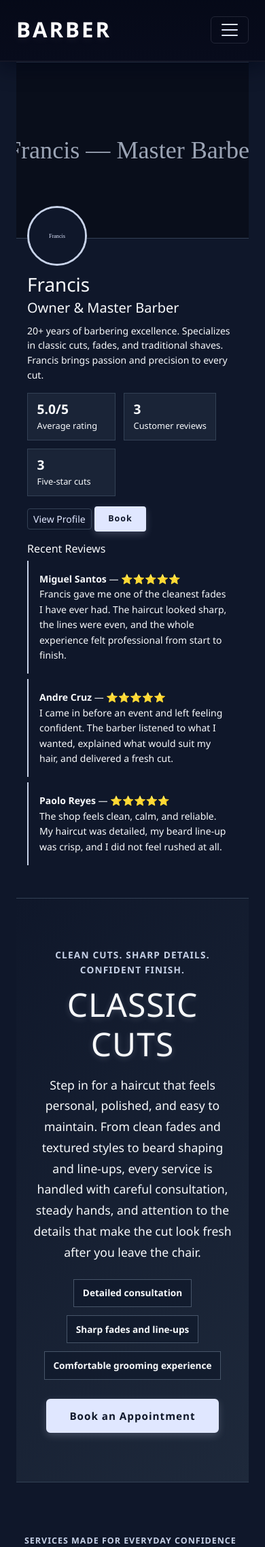
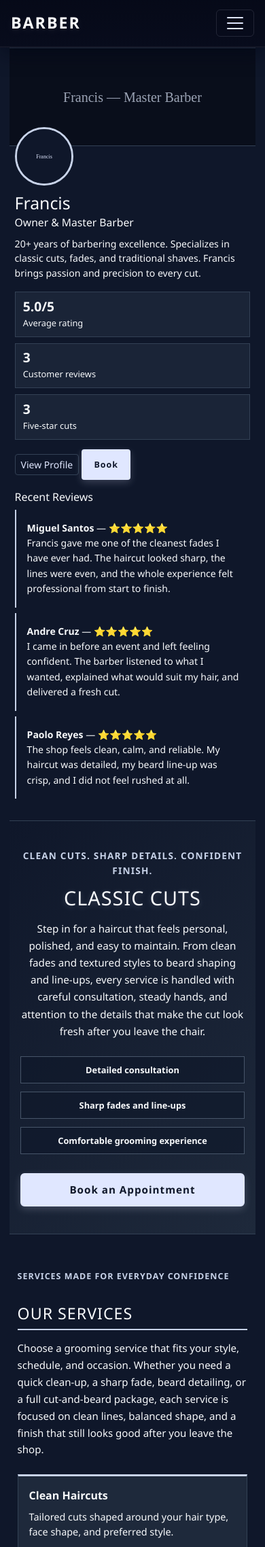
Before and after one commit to alhamadaniamir/Barbershop-, a Flask app: page / in a window 390 px wide. Shown: the top 2276 px of the page at 68% size. Run offline with Flask 2, Linux system fonts and the light colour scheme; data that the repository does not hold is empty.

Commit message:
Phone user experience added

```diff
--- a/static/css/style.css
+++ b/static/css/style.css
@@ -1396,18 +1396,244 @@ body[data-theme="light"] .section-kicker {
 }
 
 @media (max-width: 768px) {
-  .barber-top-content { margin-top: -48px; padding: 0 1rem; }
+  html {
+    scroll-padding-top: 78px;
+  }
+
+  body {
+    overflow-x: hidden;
+  }
+
+  .navbar {
+    padding: 0.65rem 0;
+  }
+
+  .navbar .container-fluid {
+    padding-left: 1rem !important;
+    padding-right: 1rem !important;
+  }
+
+  .navbar-brand {
+    font-size: 1.45rem;
+    letter-spacing: 2px;
+  }
+
+  .navbar-collapse {
+    margin-top: 0.75rem;
+    padding: 0.75rem 0;
+    border-top: 1px solid rgba(224, 231, 255, 0.12);
+  }
+
+  .nav-link {
+    margin-left: 0;
+    padding: 0.75rem 0.25rem;
+    font-size: 0.9rem;
+  }
+
+  .theme-toggle {
+    width: 100%;
+    margin: 0.75rem 0 0;
+  }
+
+  body > .container-fluid {
+    padding-left: 0.85rem !important;
+    padding-right: 0.85rem !important;
+  }
+
+  .featured-top {
+    margin-bottom: 2rem;
+  }
+
+  .featured-top .barber-cover {
+    height: 170px;
+  }
+
+  .barber-top-content {
+    margin-top: -28px;
+    padding: 0 0.5rem;
+  }
+
   .featured-summary { align-items: flex-start; flex-direction: column; gap: 0.75rem; }
   .featured-summary > div { padding-top: 0; }
-  .featured-avatar { width: 88px; height: 88px; }
+  .featured-summary h1 {
+    font-size: 1.75rem;
+  }
+
+  .featured-summary .lead {
+    font-size: 0.98rem;
+  }
+
+  .featured-summary .small {
+    max-width: none;
+    font-size: 0.88rem;
+  }
+
+  .featured-avatar { width: 86px; height: 86px; }
+
+  .rating-overview {
+    display: grid;
+    grid-template-columns: 1fr;
+    gap: 0.55rem;
+    width: 100%;
+  }
+
+  .rating-overview div {
+    min-width: 0;
+    padding: 0.6rem 0.7rem;
+  }
+
+  .hero {
+    padding: 2.5rem 1rem;
+    margin-bottom: 2rem;
+  }
+
+  .hero h1 {
+    font-size: 2.05rem;
+  }
+
+  .hero p {
+    font-size: 0.95rem;
+    line-height: 1.65;
+  }
+
+  .hero-highlights {
+    justify-content: stretch;
+  }
+
+  .hero-highlights span {
+    width: 100%;
+    font-size: 0.8rem;
+  }
+
+  .one-page-content {
+    max-width: 100%;
+  }
+
+  .page-section {
+    scroll-margin-top: 78px;
+    padding-top: 1rem;
+    margin-bottom: 3rem;
+  }
+
+  h2 {
+    font-size: 1.45rem;
+    margin: 1.4rem 0 1rem;
+  }
+
+  .section-intro p {
+    font-size: 0.94rem;
+    line-height: 1.65;
+  }
+
   .barber-profile-header { margin-top: -52px; }
   .barber-profile-header .col-md-9 { padding-top: 0.75rem; }
   .profile-avatar { width: 104px; height: 104px; }
   .shop-overview { grid-template-columns: 1fr; }
   .service-showcase { grid-template-columns: 1fr; }
+
+  .service-showcase div,
+  .service-item,
+  .team-card,
+  .about-card,
+  .address-card,
+  .review-form-section,
+  .reviews-list {
+    padding: 1rem;
+  }
+
+  .service-header {
+    padding: 1rem;
+    gap: 0.75rem;
+  }
+
+  .service-header-content h5,
+  .team-header h5 {
+    font-size: 1rem;
+  }
+
+  .service-meta,
+  .team-role {
+    font-size: 0.8rem;
+  }
+
+  .compact-calendar-panel {
+    max-width: 100%;
+    padding: 0.75rem;
+  }
+
   .availability-header { flex-direction: column; }
   .calendar-shell { grid-template-columns: 1fr; }
   .calendar-month { overflow-x: auto; }
   .calendar-weekdays,
-  .calendar-cells { min-width: 560px; }
-}
+  .calendar-cells { min-width: 480px; }
+
+  .calendar-controls {
+    grid-template-columns: 32px 1fr 32px;
+  }
+
+  .calendar-nav-btn {
+    width: 32px;
+    height: 32px;
+  }
+
+  .calendar-cell {
+    min-height: 62px;
+  }
+
+  .time-chip {
+    font-size: 0.5rem;
+  }
+
+  .day-availability-card {
+    min-height: 0;
+  }
+
+  form {
+    max-width: none;
+    margin: 1.25rem 0;
+  }
+
+  .btn-book {
+    width: 100%;
+    padding: 0.7rem 1rem;
+  }
+
+  .featured-book-btn,
+  .featured-summary .btn-outline-secondary {
+    width: auto;
+  }
+
+  .gallery-grid {
+    grid-template-columns: 1fr;
+  }
+
+  .map-container iframe {
+    height: 280px;
+  }
+}
+
+@media (max-width: 420px) {
+  .featured-top .barber-cover {
+    height: 145px;
+  }
+
+  .featured-summary h1 {
+    font-size: 1.55rem;
+  }
+
+  .hero h1 {
+    font-size: 1.8rem;
+  }
+
+  .calendar-weekdays,
+  .calendar-cells {
+    min-width: 430px;
+  }
+
+  .review-card .review-header,
+  .review-header {
+    align-items: flex-start;
+    flex-direction: column;
+    gap: 0.25rem;
+  }
+}
```
